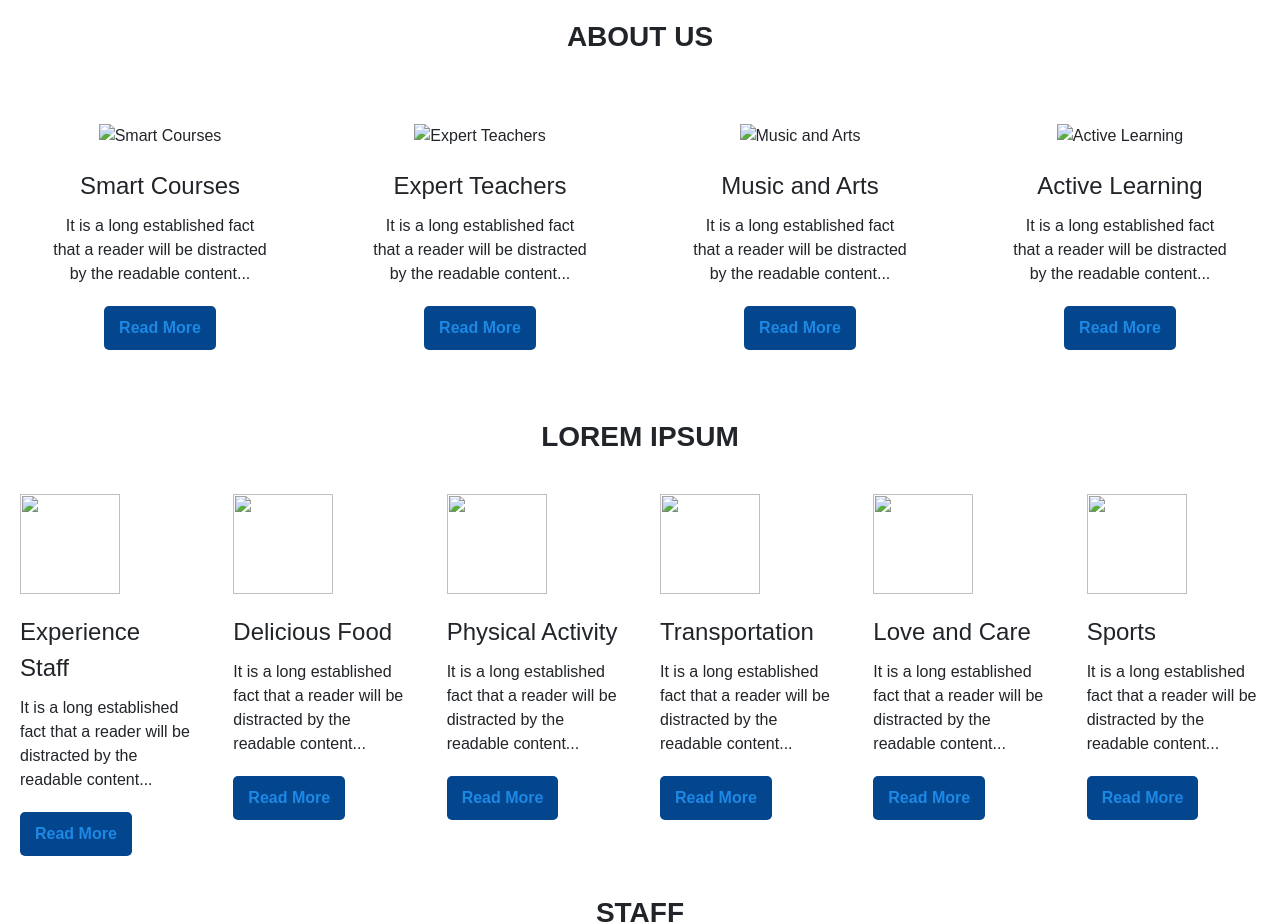
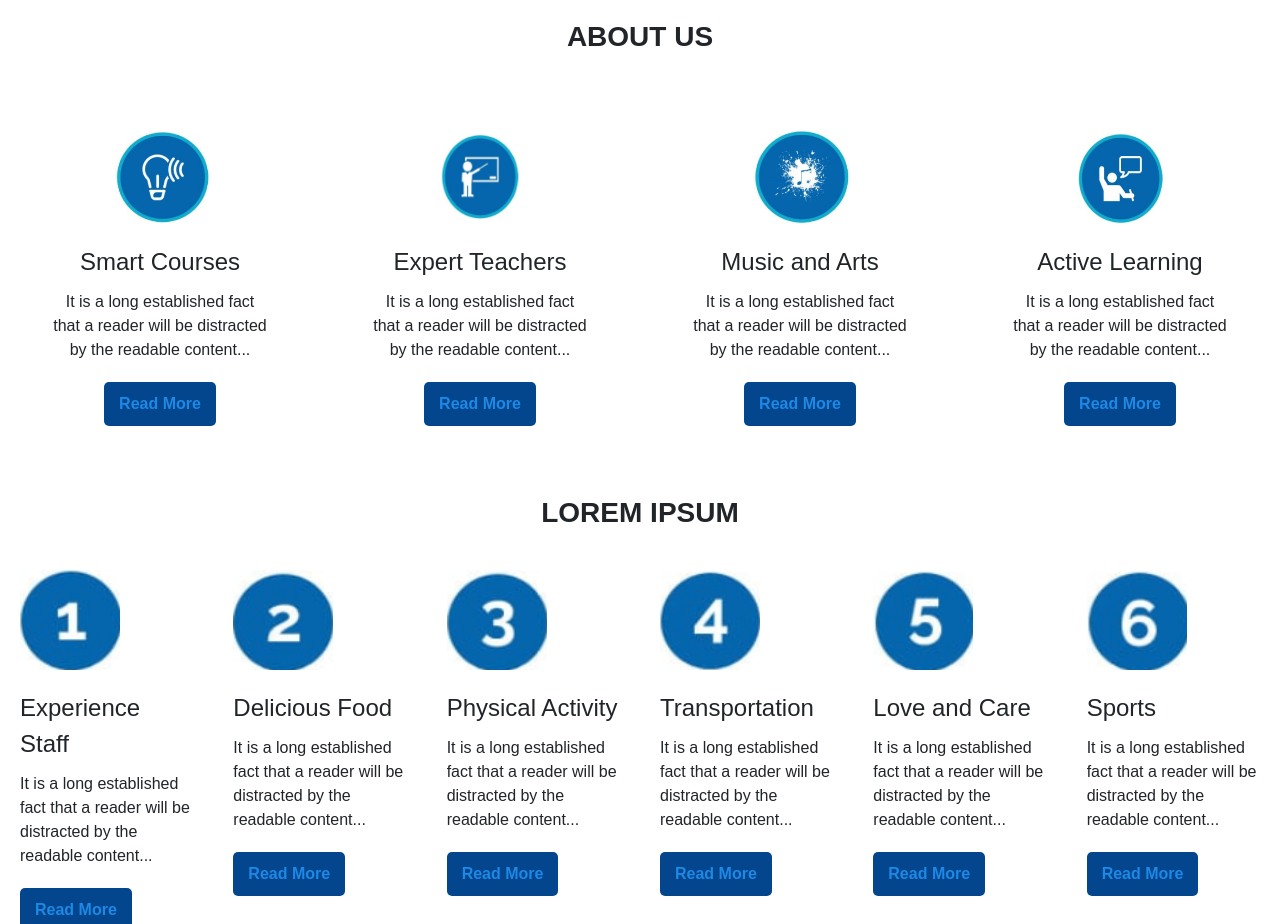
Before and after one commit to TurboHijack/TurboHijack-School-Website-projec, a plain HTML site: page index.html in a window 1280 px wide. Shown: the part 1480-2404 px from the top of the page. Drawn offline with nearby package versions, Linux system fonts and the light colour scheme; the site is published under a folder, as on GitHub Pages, so addresses that start at the root find nothing.

Commit message:
Update index.html

```diff
--- a/index.html
+++ b/index.html
@@ -634,7 +634,7 @@ p {
                 </div>
                 <div class="media">
                     <video autoplay muted  height="250" width="350" loop>
-                        <source src="/video.mp4" >
+                        <source src="video.mp4" >
                     </video>
                 </div>
             </div>
@@ -678,7 +678,7 @@ p {
 <body>
     <div class="features">
         <div class="feature-item">
-            <img src="/course.png" alt="Smart Courses">
+            <img src="course.png" alt="Smart Courses">
             <div class="feature-title">Smart Courses</div>
             <div class="feature-description">
                 It is a long established fact that a reader will be distracted by the readable content...
@@ -686,7 +686,7 @@ p {
             <a href="#" class="read-more">Read More</a>
         </div>
         <div class="feature-item">
-            <img src="/teacher.png" alt="Expert Teachers">
+            <img src="teacher.png" alt="Expert Teachers">
             <div class="feature-title">Expert Teachers</div>
             <div class="feature-description">
                 It is a long established fact that a reader will be distracted by the readable content...
@@ -694,7 +694,7 @@ p {
             <a href="#" class="read-more">Read More</a>
         </div>
         <div class="feature-item">
-            <img src="/c3.png" alt="Music and Arts">
+            <img src="c3.png" alt="Music and Arts">
             <div class="feature-title">Music and Arts</div>
             <div class="feature-description">
                 It is a long established fact that a reader will be distracted by the readable content...
@@ -702,7 +702,7 @@ p {
             <a href="#" class="read-more">Read More</a>
         </div>
         <div class="feature-item">
-            <img src="/c4.png" alt="Active Learning">
+            <img src="c4.png" alt="Active Learning">
             <div class="feature-title">Active Learning</div>
             <div class="feature-description">
                 It is a long established fact that a reader will be distracted by the readable content...
@@ -713,7 +713,7 @@ p {
     <h3 style="text-align: center;"><strong>LOREM IPSUM</strong></h3>
     <div class="feature">
         <div class="feature-item">
-            <img src="/1.png" alt="">
+            <img src="1.png" alt="">
             <div class="feature-title">Experience Staff</div>
             <div class="feature-description">
                 It is a long established fact that a reader will be distracted by the readable content...
@@ -721,7 +721,7 @@ p {
             <a href="#" class="read-more">Read More</a>
         </div>
         <div class="feature-item">
-            <img src="/2.png" alt="">
+            <img src="2.png" alt="">
             <div class="feature-title">Delicious Food</div>
             <div class="feature-description">
                 It is a long established fact that a reader will be distracted by the readable content...
@@ -729,7 +729,7 @@ p {
             <a href="#" class="read-more">Read More</a>
         </div>
         <div class="feature-item">
-            <img src="/3.png" alt="">
+            <img src="3.png" alt="">
             <div class="feature-title">Physical Activity</div>
             <div class="feature-description">
                 It is a long established fact that a reader will be distracted by the readable content...
@@ -737,7 +737,7 @@ p {
             <a href="#" class="read-more">Read More</a><br><br>
         </div><br>
         <div class="feature-item">
-           <img src="/4.png" alt="">
+           <img src="4.png" alt="">
             <div class="feature-title">Transportation</div>
             <div class="feature-description">
                 It is a long established fact that a reader will be distracted by the readable content...
@@ -745,7 +745,7 @@ p {
             <a href="#" class="read-more">Read More</a><br>
         </div>
         <div class="feature-item">
-           <img src="/5.png" alt="">
+           <img src="5.png" alt="">
             <div class="feature-title">Love and Care</div>
             <div class="feature-description">
                 It is a long established fact that a reader will be distracted by the readable content...
@@ -753,7 +753,7 @@ p {
             <a href="#" class="read-more">Read More</a>
         </div>
         <div class="feature-item">
-           <img src="/6.png" alt="">
+           <img src="6.png" alt="">
             <div class="feature-title">Sports</div>
             <div class="feature-description">
                 It is a long established fact that a reader will be distracted by the readable content...
```
